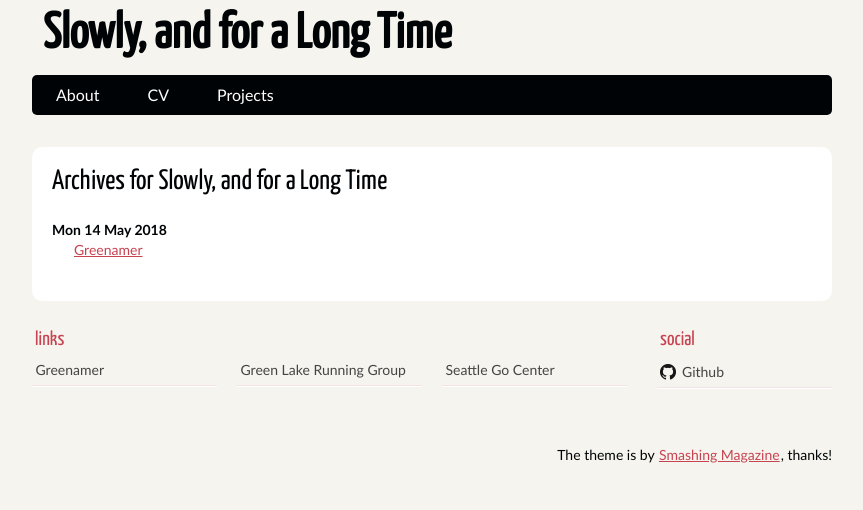
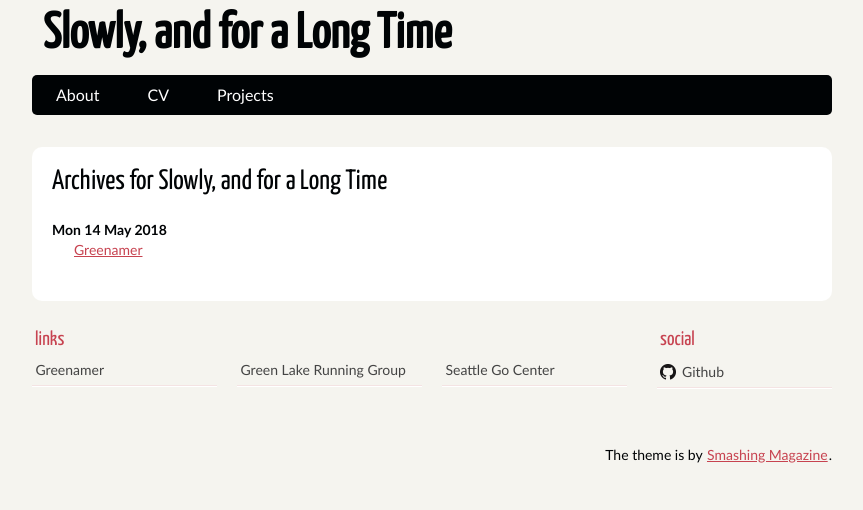
Before and after one commit to nsaritzky/nsaritzky.github.io.slwly, a plain HTML site: page archives.html in a window 1280 px wide. Shown: the whole page, without its empty margins (208-1071 px from the left). Drawn offline with Linux system fonts and the light colour scheme.

Commit message:
Updated website to commit 90fc948 in source repo

```diff
--- a/archives.html
+++ b/archives.html
@@ -50,7 +50,7 @@
                 Proudly powered by <a href="http://getpelican.com/">Pelican</a>, which takes great advantage of <a href="http://python.org">Python</a>.
                 </address> --><!-- /#about -->
 
-                <p>The theme is by <a href="http://coding.smashingmagazine.com/2009/08/04/designing-a-html-5-layout-from-scratch/">Smashing Magazine</a>, thanks!</p>
+                <p>The theme is by <a href="http://coding.smashingmagazine.com/2009/08/04/designing-a-html-5-layout-from-scratch/">Smashing Magazine</a>.</p>
         </footer><!-- /#contentinfo -->
 
 </body>
```
Also changed, not shown: author/nathan-saritzky.html (+1 -1 lines), authors.html (+1 -1 lines), categories.html (+1 -1 lines), category/projects.html (+1 -1 lines), greenamer.html (+1 -1 lines), index.html (+1 -1 lines), pages/cv.html (+1 -1 lines), tag/running.html (+1 -1 lines), tags.html (+1 -1 lines).
